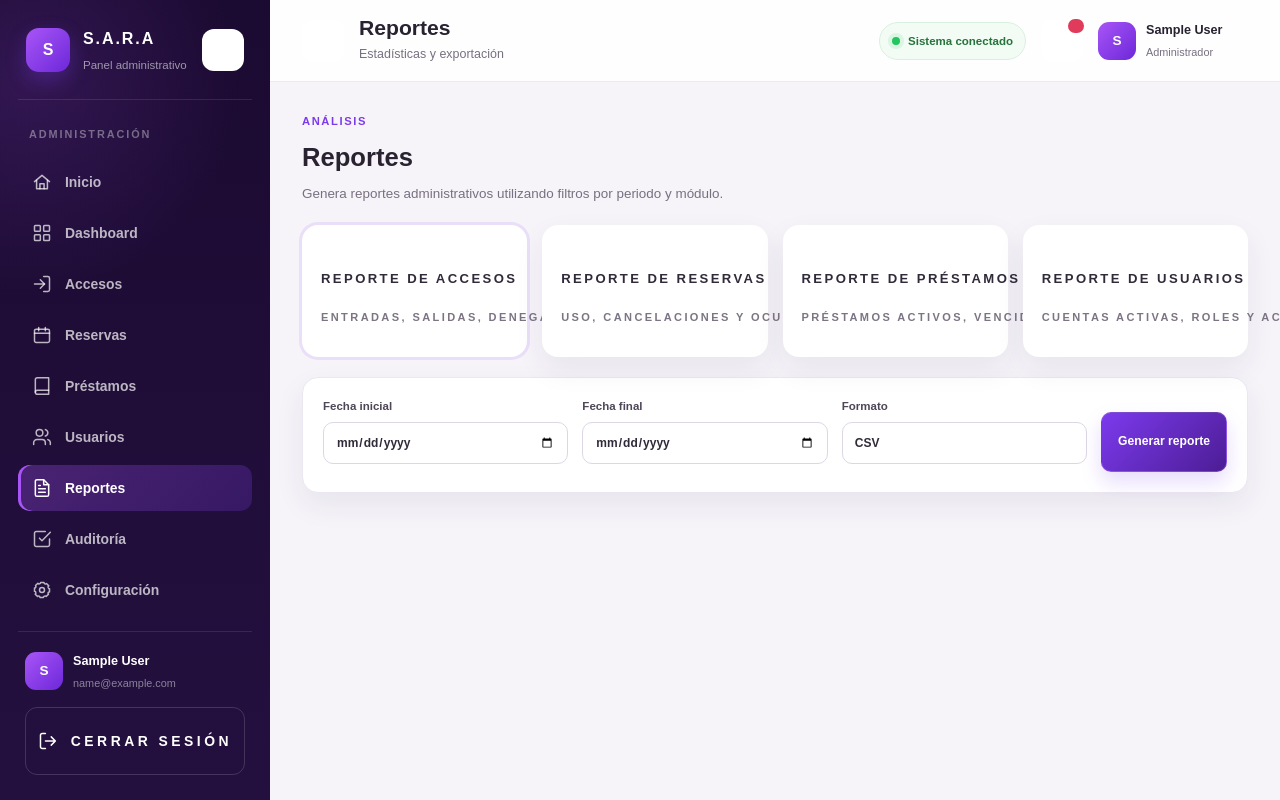
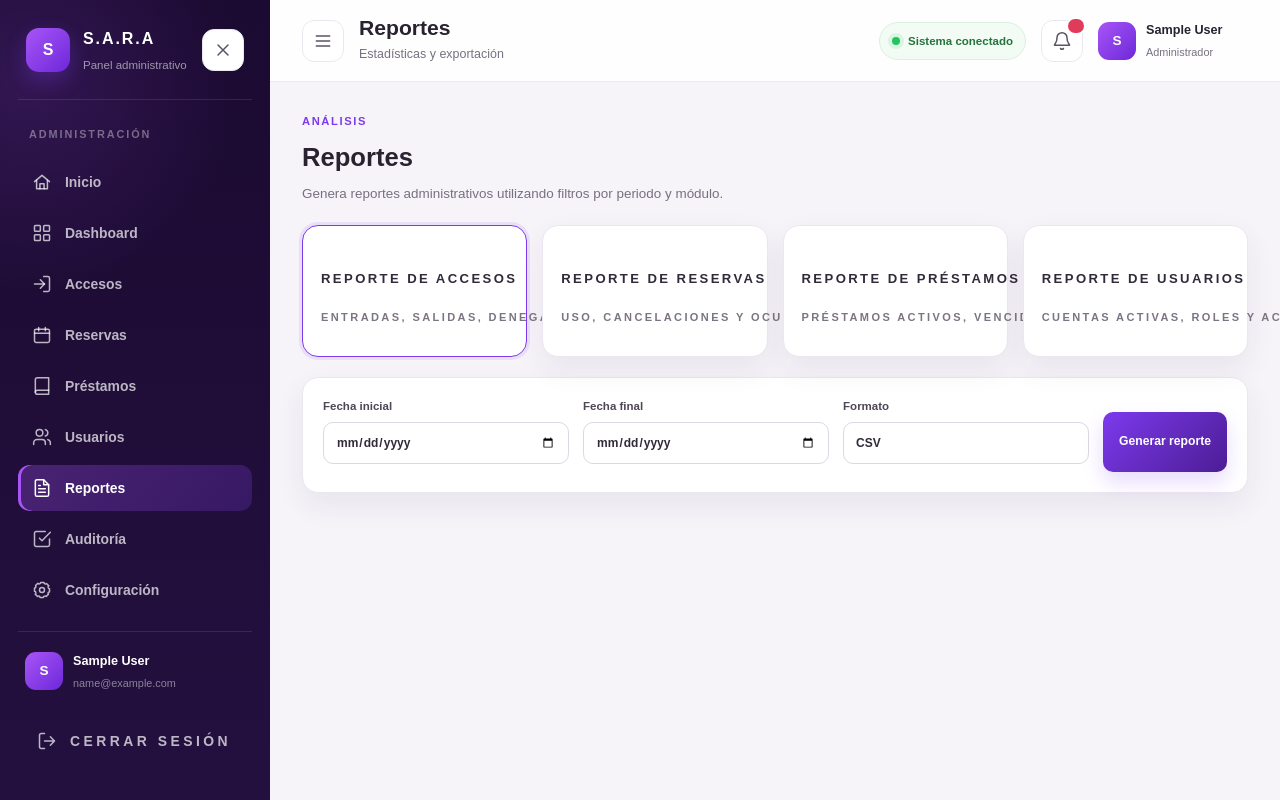
Before and after one commit to ErickMichellSalasLara/SARA3, a React (Vite) app: page /admin/reportes in a window 1280 px wide. Shown: the top 800 px of the page. Built offline with nearby package versions, Linux system fonts and the light colour scheme; sample sign-in values are in the browser's storage.

Commit message:
Button Fix

```diff
--- a/src/assets/css/main.css
+++ b/src/assets/css/main.css
@@ -1091,10 +1091,10 @@ input[type="submit"],
   appearance: none;
   transition: border-color 0.2s ease;
   background-color: transparent;
-  border: solid 1px !important;
-  border-color: var(--sara-main-border) !important;
+  border: solid 1px;
+  border-color: var(--sara-main-border);
   border-radius: 3em;
-  color: var(--sara-main-text-strong) !important;
+  color: var(--sara-main-text-strong);
   cursor: pointer;
   display: inline-block;
   font-size: 0.6em;
@@ -1168,7 +1168,7 @@ input[type="submit"].primary,
 		button.primary,
 		.button.primary {
   background-color: var(--sara-main-text-strong);
-  color: var(--sara-main-bg) !important;
+  color: var(--sara-main-bg);
 }
 
 input[type="submit"].primary::after,
@@ -1198,7 +1198,7 @@ input[type="submit"]:hover,
 		input[type="button"]:hover,
 		button:hover,
 		.button:hover {
-  border-color: var(--sara-main-text) !important;
+  border-color: var(--sara-main-text);
 }
 
 input[type="submit"]:hover::after,
@@ -1215,7 +1215,7 @@ input[type="submit"]:hover:active,
 			input[type="button"]:hover:active,
 			button:hover:active,
 			.button:hover:active {
-  border-color: var(--sara-main-text-strong) !important;
+  border-color: var(--sara-main-text-strong);
 }
 
 input[type="submit"]:hover:active::after,
--- a/src/pages/Auth.css
+++ b/src/pages/Auth.css
@@ -397,6 +397,7 @@
   color: var(--auth-white);
   font-size: 0.9rem;
   font-weight: 800;
+  line-height: 1.2;
   letter-spacing: 0.04rem;
   text-transform: none;
   background: linear-gradient(
--- a/src/pages/admin/Admin.css
+++ b/src/pages/admin/Admin.css
@@ -23,6 +23,19 @@
   min-height: 100vh;
   color: var(--admin-text);
   background: var(--admin-background);
+}
+
+/*
+ * El CSS heredado de la plantilla pública aplica altura, line-height,
+ * espaciado y mayúsculas a todos los <button>. Dentro de las dashboards
+ * neutralizamos únicamente esas propiedades genéricas para que cada
+ * componente conserve sus estilos y su texto sea visible.
+ */
+:where(.admin-shell) button {
+  height: auto;
+  line-height: normal;
+  letter-spacing: normal;
+  text-transform: none;
 }
 
 .admin-sidebar {
```
Also changed, not shown: 2 other files (tests, documents, lock files or other folders).
